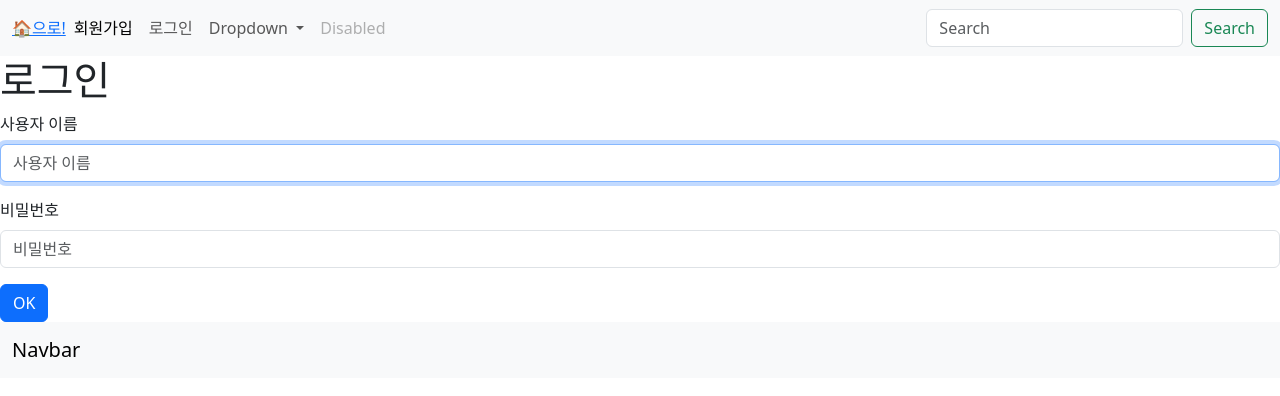
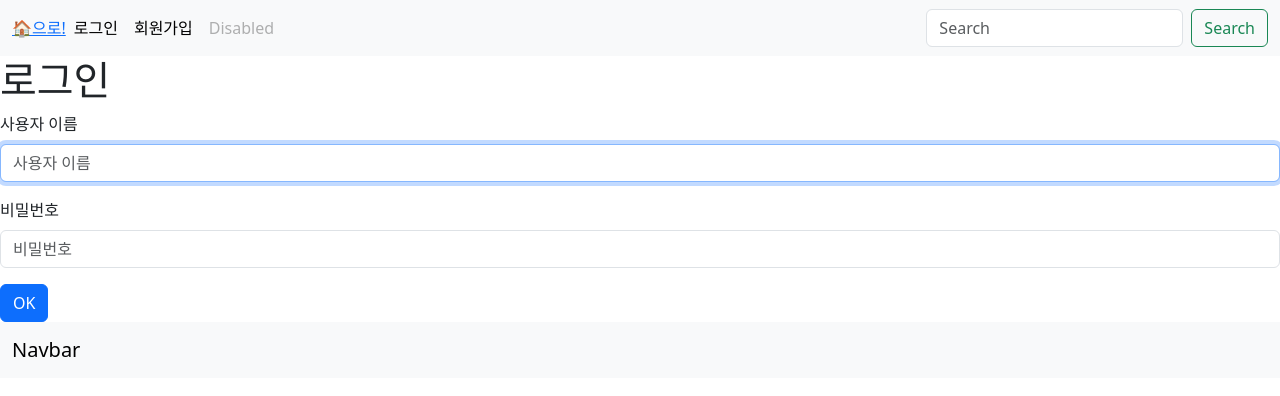
Before and after one commit to oiosu/Movie_Review_2, a Django app: page /accounts/login/?next=/accounts/update/ in a window 1280 px wide. Shown: the top 396 px of the page. Run offline with Django 3.2, Linux system fonts and the light colour scheme; parts of the project's set-up code (start-up, migrations or seed data) failed here and were passed over; some libraries are stand-ins or nearby versions.

Commit message:
before_review

```diff
--- a/accounts/urls.py
+++ b/accounts/urls.py
@@ -9,4 +9,5 @@ urlpatterns = [
     path("login/", views.login, name="login"),
     path("<int:pk>/", views.detail, name="detail"),
     path("update/", views.update, name="update"),
+    path("logout/", views.logout, name="logout"),
 ]
--- a/accounts/views.py
+++ b/accounts/views.py
@@ -3,7 +3,8 @@ from django.contrib.auth import login as auth_login
 from django.contrib.auth.forms import AuthenticationForm
 from django.contrib.auth import get_user_model
 from .forms import CustomUserChangeForm, CustomUserCreationForm
-
+from django.contrib.auth import logout as auth_logout
+from django.contrib.auth.decorators import login_required
 
 # Create your views here.
 def signup(request):
@@ -36,15 +37,23 @@ def login(request):
     context = {"form": form}
     return render(request, "accounts/login.html", context)
 
+def logout(request):
+    auth_logout(request)
+    return redirect('accounts:index')
 
 def detail(request, pk):
     user = get_user_model().objects.get(pk=pk)
     context = {"user": user}
     return render(request, "accounts/detail.html", context)
 
-
+@login_required
 def update(request):
     if request.method == "POST":
         form = CustomUserChangeForm(request.POST, instance=request.user)
         if form.is_valid():
             form.save()
+            return redirect('accounts/detail.html', request.user.pk)
+    else: # POST가 아닐 때
+        form = CustomUserChangeForm(instance=request.user)
+    context = {"form": form}
+    return render(request, "accounts/update.html", context)
--- a/requirements.txt
+++ b/requirements.txt
@@ -1,4 +1,5 @@
 asgiref==3.5.2
-Django==3.2.13
-pytz==2022.4
+Django==4.1.2
+django-bootstrap5==22.1
 sqlparse==0.4.3
+tzdata==2022.5
--- a/templates/base.html
+++ b/templates/base.html
@@ -20,23 +20,19 @@
           </button>
           <div class="collapse navbar-collapse" id="navbarSupportedContent">
             <ul class="navbar-nav me-auto mb-2 mb-lg-0">
+
+               {% if request.user.is_authenticated %}
+              <li class="nav-item">
+                <a class="nav-link active" aria-current="page" href="{% url 'accounts:logout' %}">로그아웃</a>
+              </li>
+                {% else %}
+              <li class="nav-item">
+                <a class="nav-link active" aria-current="page" href="{% url 'accounts:login' %}">로그인</a>
+              </li>
               <li class="nav-item">
                 <a class="nav-link active" aria-current="page" href="{% url 'accounts:signup' %}">회원가입</a>
               </li>
-              <li class="nav-item">
-                <a class="nav-link" href="{% url 'accounts:login' %}">로그인</a>
-              </li>
-              <li class="nav-item dropdown">
-                <a class="nav-link dropdown-toggle" href="#" role="button" data-bs-toggle="dropdown" aria-expanded="false">
-                  Dropdown
-                </a>
-                <ul class="dropdown-menu">
-                  <li><a class="dropdown-item" href="#">Action</a></li>
-                  <li><a class="dropdown-item" href="#">Another action</a></li>
-                  <li><hr class="dropdown-divider"></li>
-                  <li><a class="dropdown-item" href="#">Something else here</a></li>
-                </ul>
-              </li>
+                {% endif %}
               <li class="nav-item">
                 <a class="nav-link disabled">Disabled</a>
               </li>
```
Also changed, not shown: accounts/forms.py (+6 -2 lines).
